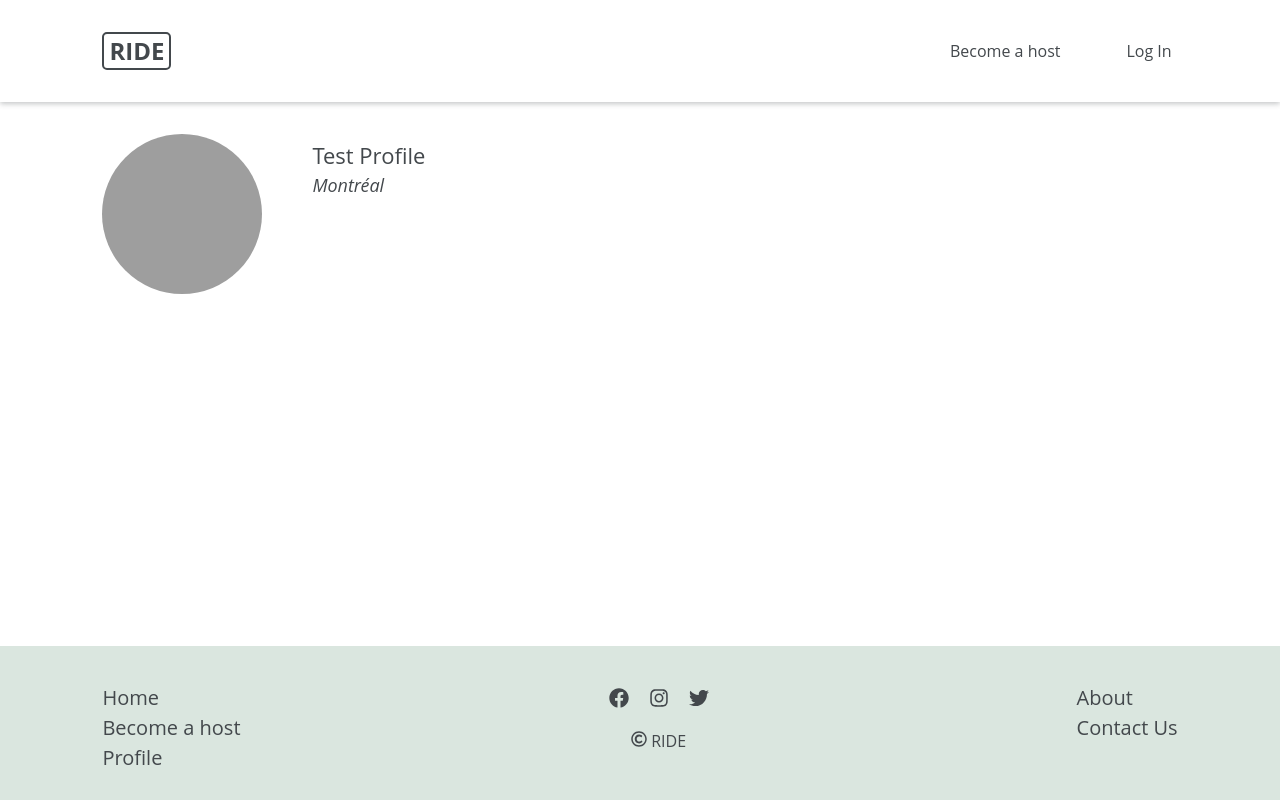
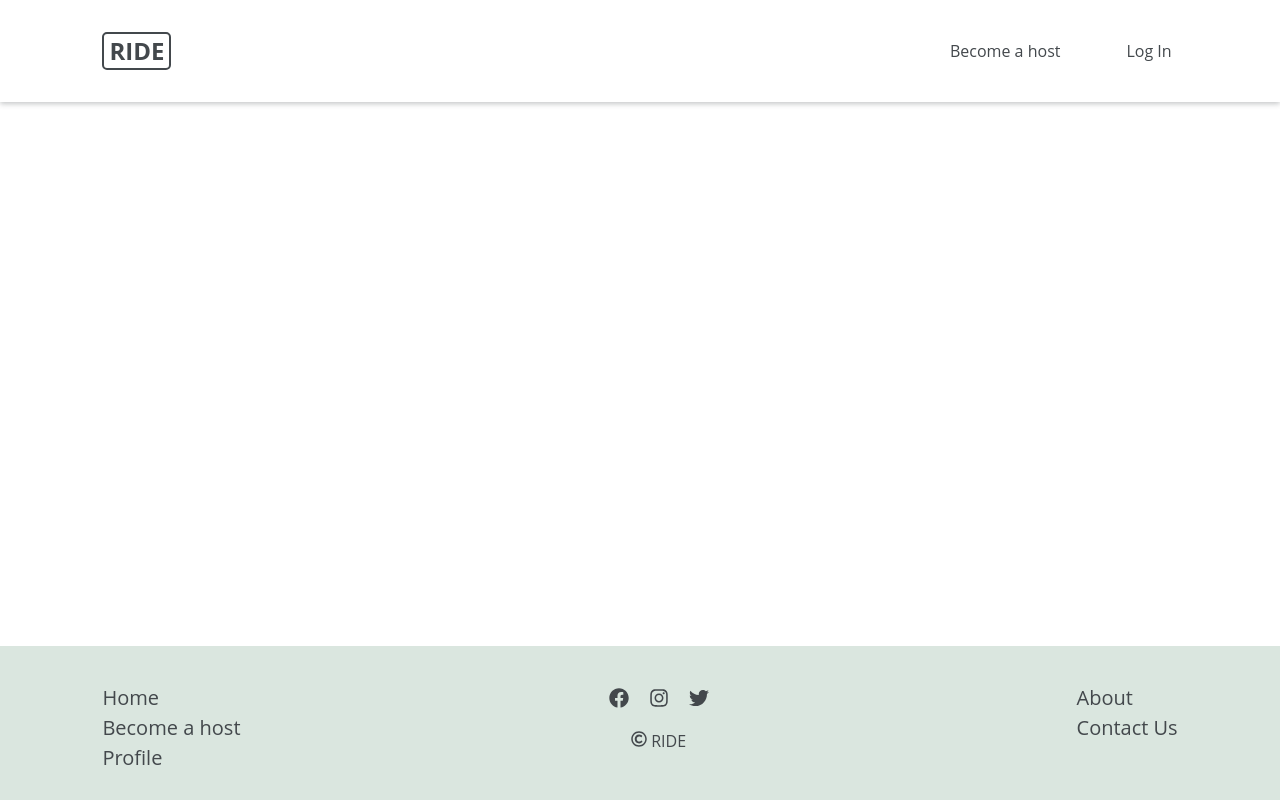
Before and after one commit to jacobveilleux/final-project, a React (Create React App) app in the folder frontend/: page /profile in a window 1280 px wide. Built offline with nearby package versions, Linux system fonts and the light colour scheme; grey boxes are pictures that could not be loaded.

Commit message:
auth 0 profile

```diff
--- a/frontend/src/components/Profile.js
+++ b/frontend/src/components/Profile.js
@@ -1,25 +1,35 @@
 // IMPORT DEPENDENCIES
 import React from "react";
 import styled from "styled-components";
+import { useAuth0 } from "@auth0/auth0-react";
 
 // IMPORT COMPONENTS
 
 const Profile = () => {
+    const { user, isAuthenticated, isLoading } = useAuth0();
+
+    if (isLoading) {
+        return <div>Loading ...</div>;
+    }
+
     return (
+        isAuthenticated && (
             <Wrapper>
                 <div>
                     <Container>
                         <div>
-                        <Image src="https://images.unsplash.com/photo-1603415526960-f7e0328c63b1?ixid=MnwxMjA3fDB8MHxzZWFyY2h8NHx8cHJvZmlsZSUyMHBpY3R1cmV8ZW58MHx8MHx8&ixlib=rb-1.2.1&auto=format&fit=crop&w=800&q=60" />
+                            <Image src={user.picture} />
                         </div>
                         <div>
-                        <Name>Test Profile</Name>
-                        <City>Montréal</City>
+                            <Name>{user.name}</Name>
+                            <City>{user.email}</City>
+                            <div>{JSON.stringify(user, null, 2)}</div>
                         </div>
                         <div></div>
                     </Container>
                 </div>
             </Wrapper>
+        )
     );
 };
 
```
Also changed, not shown: 1 other file (tests, documents, lock files or other folders). Lines whose indentation alone changed are shown as unchanged.
